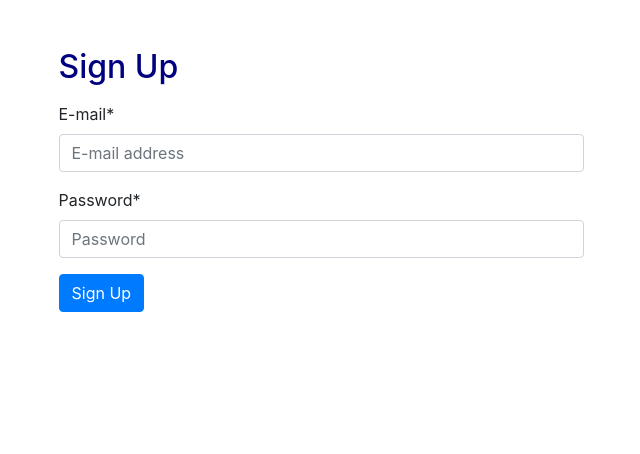
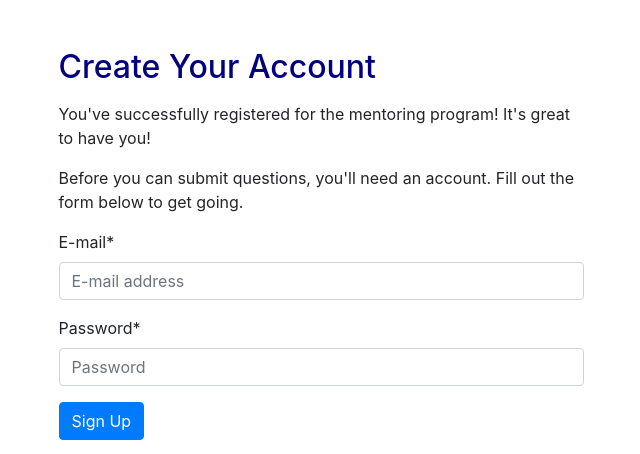
Before and after one commit to lancegoyke/lg-mentoring, a Django app: page /accounts/signup/ in a window 1280 px wide. Shown: the part 58-512 px from the top of the page, without its empty margins (319-959 px from the left). Run offline with Django 3.2, Linux system fonts and the light colour scheme; some libraries are stand-ins or nearby versions.

Commit message:
sales copy on signup page

```diff
--- a/templates/account/signup.html
+++ b/templates/account/signup.html
@@ -1,11 +1,13 @@
 {% extends "_base.html" %}
 {% load crispy_forms_tags %}
 
-{% block title %}Sign Up{% endblock %}
+{% block title %}Create Your Account{% endblock %}
 
 {% block content %}
   <div class="mx-auto col-12 col-sm-6">
-    <h2>Sign Up</h2>
+    <h2>Create Your Account</h2>
+    <p>You've successfully registered for the mentoring program! It's great to have you!</p>
+    <p>Before you can submit questions, you'll need an account. Fill out the form below to get going.</p>
     <form method="post">
       {% csrf_token %}
       {{ form|crispy }}
```
